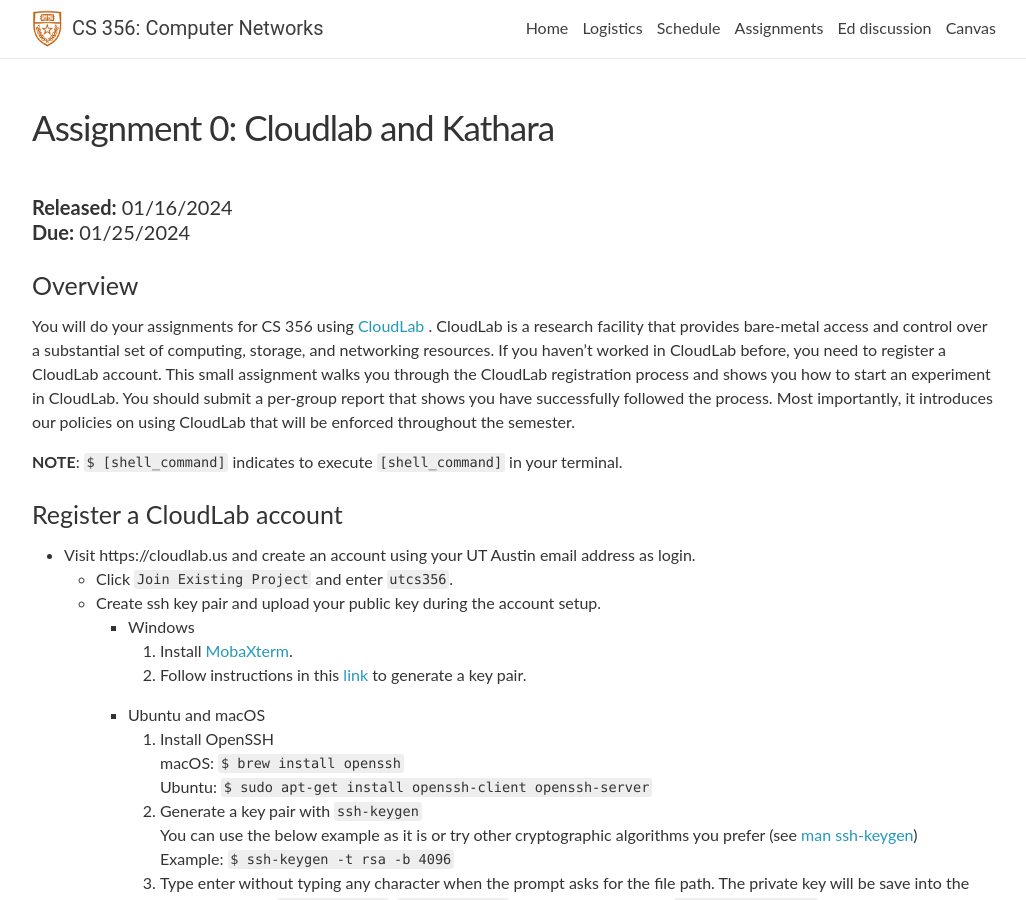
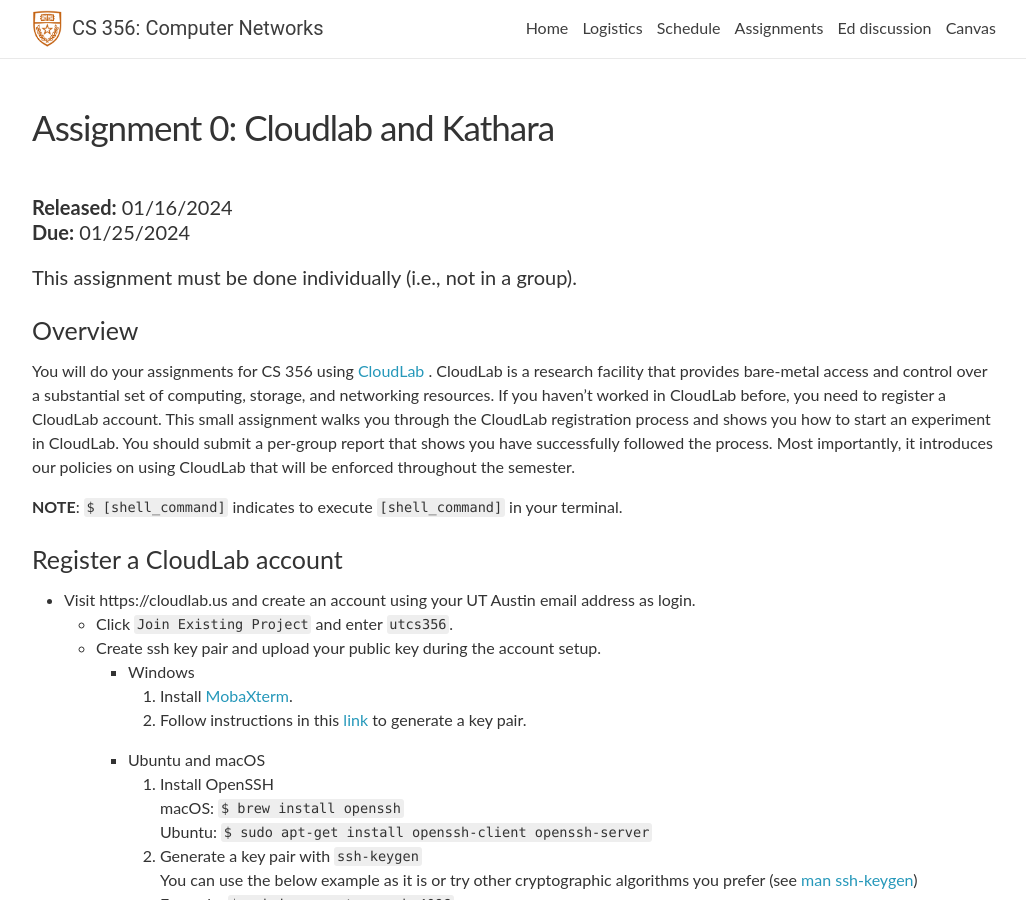
Before and after one commit to utcs356/sp25, a Jekyll site: the page built from _pages/0_cloulab_kathara.md, in a window 1280 px wide and 900 px high. Shown: the whole window, without its empty margins (126-1152 px from the left). Built offline with Jekyll 4.4.1, drawn with Linux system fonts in a browser that asks for light colours; nearby versions of some CDN libraries; comment, search, counter and statistics services are not loaded.

Commit message:
Update 0_cloulab_kathara.md

```diff
--- a/_pages/0_cloulab_kathara.md
+++ b/_pages/0_cloulab_kathara.md
@@ -5,6 +5,8 @@ title: "Assignment 0: Cloudlab and Kathara"
 ---
 
 #### **Released:** 01/16/2024 <br/> **Due:**	01/25/2024
+
+#### This assignment must be done individually (i.e., not in a group).
 
 ### Overview
 You will do your assignments for CS 356 using  [CloudLab](http://cloudlab.us/) . CloudLab is a research facility that provides bare-metal access and control over a substantial set of computing, storage, and networking resources. If you haven’t worked in CloudLab before, you need to register a CloudLab account.
```
